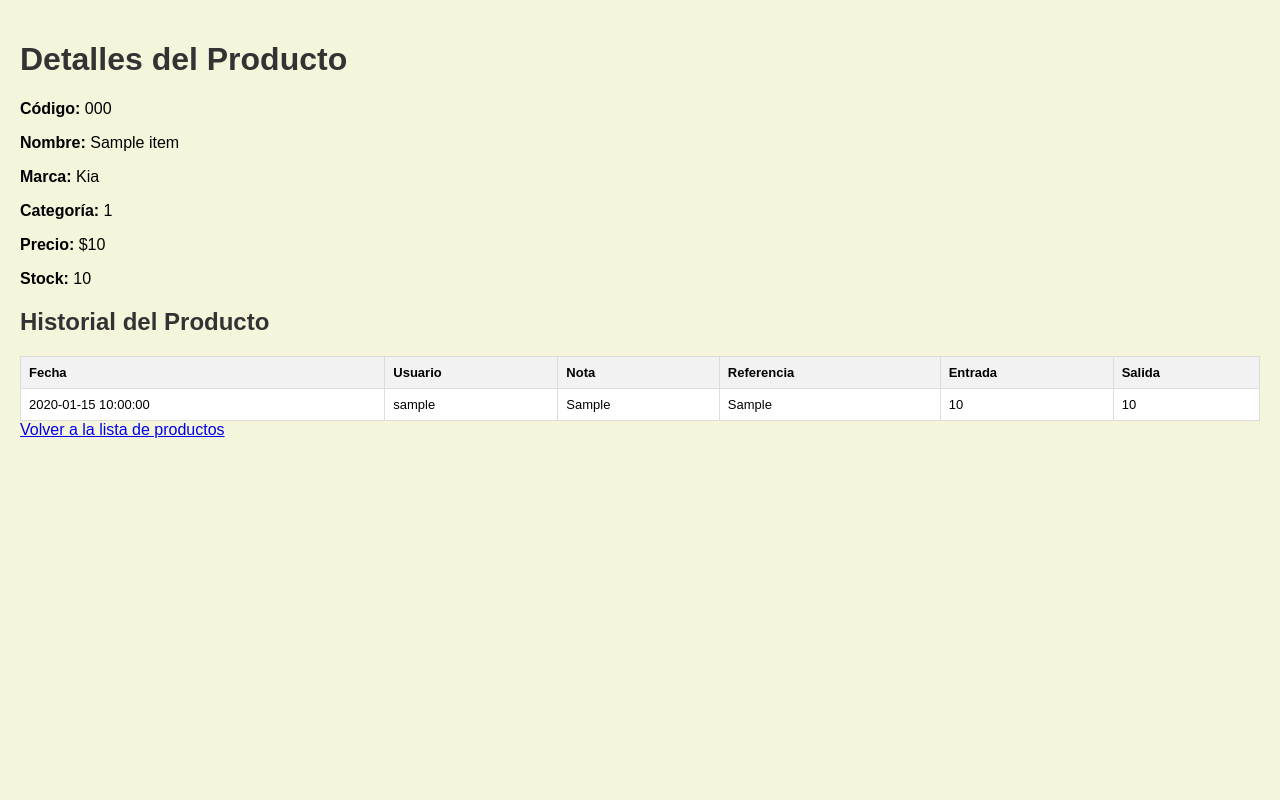
After one commit to radrian05/laja-db, a PHP site: page /views/itemHistory.php?id=1 in a window 1280 px wide. The commit adds this page. Run offline with PHP 8.4, Linux system fonts and the light colour scheme; the visitor is signed in with stand-in values (Sample User, id 1); tables that the repository leaves empty hold one stand-in row (values such as "Sample post").

Commit message:
categorias + historial

```diff
--- a/controllers/items.php
+++ b/controllers/items.php
@@ -1,6 +1,7 @@
 <?php
 require_once "../models/Item.php";
 require_once "../helpers/session_helper.php";
+
 class ItemController {
     private $itemModel;
 
@@ -50,10 +51,11 @@ class ItemController {
             // Registrar en historial
             $historyData = [
                 'id_producto' => $itemId,
-                'user_id' => $_SESSION['userId'], // ID del usuario que agregó el producto
+                'user_id' => $_SESSION['userName'], // ID del usuario que agregó el producto
                 'nota' => 'Producto agregado al inventario',
                 'referencia' => $_POST['code'], // Código del producto como referencia
-                'cantidad' => $_POST['stock'] // Cantidad inicial de stock
+                'stock_up' => $_POST['stock'], // Cantidad inicial de stock
+                'stock_down' => null // No hay disminución de stock al agregar un producto
             ];
             $this->itemModel->addToHistory($historyData);
 
@@ -85,22 +87,88 @@ class ItemController {
         $result = $this->itemModel->deleteItem($id);
         return $result;
     }
+
+    public function getProductHistory($productId) {
+        return $this->itemModel->getProductHistory($productId);
+    }
+
+    public function increaseStock() {
+        $id = htmlspecialchars(trim($_POST['id']));
+        $quantity = htmlspecialchars(trim($_POST['quantity']));
+
+        if (empty($id) || empty($quantity) || $quantity <= 0) {
+            flash('stock_message', 'Cantidad inválida');
+            redirect('../views/dashboard.php');
+        }
+
+        if ($this->itemModel->increaseStock($id, $quantity)) {
+            // Registrar en historial
+            $historyData = [
+                'id_producto' => $id,
+                'user_id' => $_SESSION['userName'], // Usuario que realizó la acción
+                'nota' => 'Stock aumentado',
+                'referencia' => 'Aumento manual',
+                'stock_up' => $quantity, // Cantidad aumentada
+                'stock_down' => null // No hay disminución
+            ];
+            $this->itemModel->addToHistory($historyData);
+
+            flash('stock_message', 'Stock aumentado correctamente');
+        } else {
+            flash('stock_message', 'Error al aumentar el stock');
+        }
+        redirect('../views/dashboard.php');
+    }
+
+    public function decreaseStock() {
+        $id = htmlspecialchars(trim($_POST['id']));
+        $quantity = htmlspecialchars(trim($_POST['quantity']));
+
+        if (empty($id) || empty($quantity) || $quantity <= 0) {
+            flash('stock_message', 'Cantidad inválida');
+            redirect('../views/dashboard.php');
+        }
+
+        if ($this->itemModel->decreaseStock($id, $quantity)) {
+            // Registrar en historial
+            $historyData = [
+                'id_producto' => $id,
+                'user_id' => $_SESSION['userName'], // Usuario que realizó la acción
+                'nota' => 'Stock disminuido',
+                'referencia' => 'Disminución manual',
+                'stock_up' => null, // No hay aumento
+                'stock_down' => $quantity // Cantidad disminuida
+            ];
+            $this->itemModel->addToHistory($historyData);
+
+            flash('stock_message', 'Stock disminuido correctamente');
+        } else {
+            flash('stock_message', 'Error al disminuir el stock o cantidad insuficiente');
+        }
+        redirect('../views/dashboard.php');
+    }
 }
+
 $ItemController = new ItemController;
 
-if($_SERVER['REQUEST_METHOD'] == 'POST'){
-    switch($_POST['type']){
+if ($_SERVER['REQUEST_METHOD'] == 'POST') {
+    switch ($_POST['type']) {
         case 'addItem':
             $ItemController->addItem();
             break;
         case 'editItem':
             $ItemController->updateItem($_POST);
             break;
+        case 'increaseStock':
+            $ItemController->increaseStock();
+            break;
+        case 'decreaseStock':
+            $ItemController->decreaseStock();
+            break;
         default:
-            //redirect("../views/dashboard.php");
             echo "error";
     }
-}else if ($_SERVER['REQUEST_METHOD'] == 'GET' && isset($_GET['type'])) {
+} else if ($_SERVER['REQUEST_METHOD'] == 'GET' && isset($_GET['type'])) {
     switch ($_GET['type']) {
         case 'delete':
             if (isset($_GET['id'])) {
@@ -115,5 +183,5 @@ if($_SERVER['REQUEST_METHOD'] == 'POST'){
         default:
             redirect('../views/dashboard.php');
     }
-    }
+}
 ?>
--- a/models/Item.php
+++ b/models/Item.php
@@ -9,12 +9,21 @@ class Item {
     }
 
     public function getItems() {
-        $this->db->query('SELECT * FROM items');
+        $this->db->query('
+            SELECT items.*, categorias.nombre_categoria AS category_name
+            FROM items
+            JOIN categorias ON items.CATEGORY = categorias.id_categoria
+        ');
         return $this->db->resultSet();
     }
 
     public function getItemById($id) {
-        $this->db->query('SELECT * FROM items WHERE ID = :id');
+        $this->db->query('
+            SELECT items.*, categorias.nombre_categoria AS category_name
+            FROM items
+            JOIN categorias ON items.CATEGORY = categorias.id_categoria
+            WHERE items.ID = :id
+        ');
         $this->db->bind(':id', $id);
         return $this->db->single();
     }
@@ -35,23 +44,23 @@ class Item {
     }
 
     public function addToHistory($data) {
-        $this->db->query('INSERT INTO historial (id_producto, user_id, nota, referencia, cantidad) VALUES (:id_producto, :user_id, :nota, :referencia, :cantidad)');
+        $this->db->query('INSERT INTO historial (id_producto, user_name, nota, referencia, stock_up, stock_down) VALUES (:id_producto, :user_id, :nota, :referencia, :stock_up, :stock_down)');
         $this->db->bind(':id_producto', $data['id_producto']);
         $this->db->bind(':user_id', $data['user_id']);
         $this->db->bind(':nota', $data['nota']);
         $this->db->bind(':referencia', $data['referencia']);
-        $this->db->bind(':cantidad', $data['cantidad']);
+        $this->db->bind(':stock_up', isset($data['stock_up']) ? $data['stock_up'] : null);
+        $this->db->bind(':stock_down', isset($data['stock_down']) ? $data['stock_down'] : null);
         return $this->db->execute();
     }
 
     public function updateItem($data) {
-        $this->db->query('UPDATE items SET CODE = :code, NAME = :name, BRAND = :brand, CATEGORY = :category, PRICE = :price, STOCK = :stock WHERE ID = :id');
+        $this->db->query('UPDATE items SET CODE = :code, NAME = :name, BRAND = :brand, CATEGORY = :category, PRICE = :price WHERE ID = :id');
         $this->db->bind(':code', $data['code']);
         $this->db->bind(':name', $data['name']);
         $this->db->bind(':brand', $data['brand']);
         $this->db->bind(':category', $data['category']);
         $this->db->bind(':price', $data['price']);
-        $this->db->bind(':stock', $data['stock']);
         $this->db->bind(':id', $data['id']);
         if ($this->db->execute()) {
             return ['success' => true, 'message' => 'Item modificado correctamente'];
@@ -65,5 +74,25 @@ class Item {
         $this->db->bind(':id', $id);
         return $this->db->execute();
     }
+
+    public function getProductHistory($productId) {
+        $this->db->query('SELECT * FROM historial WHERE id_producto = :id_producto ORDER BY fecha DESC');
+        $this->db->bind(':id_producto', $productId);
+        return $this->db->resultSet();
+    }
+
+    public function increaseStock($id, $quantity) {
+        $this->db->query('UPDATE items SET STOCK = STOCK + :quantity WHERE ID = :id');
+        $this->db->bind(':quantity', $quantity);
+        $this->db->bind(':id', $id);
+        return $this->db->execute();
+    }
+
+    public function decreaseStock($id, $quantity) {
+        $this->db->query('UPDATE items SET STOCK = STOCK - :quantity WHERE ID = :id AND STOCK >= :quantity');
+        $this->db->bind(':quantity', $quantity);
+        $this->db->bind(':id', $id);
+        return $this->db->execute();
+    }
 }
 ?>
--- a/views/dashboard.css
+++ b/views/dashboard.css
@@ -223,7 +223,7 @@ td{
     margin-bottom: 10px;
 }
 
-.edit-product, .add-product, .edit-category, .add-category, .add-user, .change-password {
+.edit-product, .add-product, .edit-category, .add-category, .add-user, .change-password, .increase-stock, .decrease-stock {
     display: none;
     background-color: white;
     padding: 0 10px 10px 10px;
@@ -238,16 +238,16 @@ td{
     max-width: 550px;
 }
 
-.edit-product.is-open, .add-product.is-open, .edit-category.is-open, .add-category.is-open, .add-user.is-open, .change-password.is-open {
+.edit-product.is-open, .add-product.is-open, .edit-category.is-open, .add-category.is-open, .add-user.is-open, .change-password.is-open, .increase-stock.is-open, .decrease-stock.is-open {
     display: block;
 }
 
-.edit-product form, .add-product form, .edit-category form, .add-category form, .add-user form, .change-password form {
+.edit-product form, .add-product form, .edit-category form, .add-category form, .add-user form, .change-password form, .increase-stock form, .decrease-stock form {
     display: flex;
     flex-direction: column;
 }
 
-.edit-product label, .add-product label, .edit-category label, .add-category label, .add-user label, .change-password label {
+.edit-product label, .add-product label, .edit-category label, .add-category label, .add-user label, .change-password label, .increase-stock label, .decrease-stock label {
     margin-top: 10px;
     font-weight: bold;
 }
@@ -269,7 +269,13 @@ td{
 .add-user button,
 .change-password input,
 .change-password select,
-.change-password button {
+.change-password button,
+.increase-stock input,
+.increase-stock select,
+.increase-stock button,
+.decrease-stock input,
+.decrease-stock select,
+.decrease-stock button {
     margin-top: 5px;
     padding: 10px;
     border: 1px solid #ddd;
@@ -277,7 +283,7 @@ td{
     font-size: 16px;
 }
 
-.edit-product button, .add-product button, .edit-category button, .add-category button, .add-user button, .change-password button {
+.edit-product button, .add-product button, .edit-category button, .add-category button, .add-user button, .change-password button, .increase-stock button, .decrease-stock button {
     margin-top: 20px;
     background-color: #f6be08;
     color: rgb(0, 0, 0);
@@ -288,7 +294,7 @@ td{
 
 
 
-.edit-product button:hover, .add-product button:hover, .edit-category button:hover, .add-category button:hover, .add-user button:hover {
+.edit-product button:hover, .add-product button:hover, .edit-category button:hover, .add-category button:hover, .add-user button:hover, .change-password button:hover, .increase-stock button:hover, .decrease-stock button:hover {
     background-color: #f6be08;
 }
 
--- /dev/null
+++ b/views/itemHistory.php
@@ -0,0 +1,78 @@
+<?php
+require_once '../helpers/session_helper.php';
+require_once '../controllers/items.php';
+ensureLoggedIn();
+
+if (!isset($_GET['id']) || empty($_GET['id'])) {
+    flash('product_message', 'ID de producto no proporcionado');
+    redirect('dashboard.php');
+}
+
+$productId = htmlspecialchars(trim($_GET['id']));
+$product = $ItemController->getItemById($productId);
+if (!$product) {
+    flash('product_message', 'Producto no encontrado');
+    redirect('dashboard.php');
+}
+
+$history = $ItemController->getProductHistory($productId);
+?>
+
+<!DOCTYPE html>
+<html>
+<head>
+    <meta charset="UTF-8">
+    <meta http-equiv="X-UA-Compatible" content="IE=edge">
+    <meta name="viewport" content="width=device-width, initial-scale=1.0">
+    <title>Detalles del Producto</title>
+    <link rel="stylesheet" href="dashboard.css" type="text/css">
+</head>
+<body>
+    <main>
+        <?php flash('product_message'); ?>
+        <h1>Detalles del Producto</h1>
+        <div class="product-details">
+            <p><strong>Código:</strong> <?php echo $product->CODE; ?></p>
+            <p><strong>Nombre:</strong> <?php echo $product->NAME; ?></p>
+            <p><strong>Marca:</strong> <?php echo $product->BRAND; ?></p>
+            <p><strong>Categoría:</strong> <?php echo $product->CATEGORY; ?></p>
+            <p><strong>Precio:</strong> $<?php echo $product->PRICE; ?></p>
+            <p><strong>Stock:</strong> <?php echo $product->STOCK; ?></p>
+        </div>
+
+        <h2>Historial del Producto</h2>
+        <table>
+            <thead>
+                <tr>
+                    <th>Fecha</th>
+                    <th>Usuario</th>
+                    <th>Nota</th>
+                    <th>Referencia</th>
+                    <th>Entrada</th>
+                    <th>Salida</th>
+                </tr>
+            </thead>
+            <tbody>
+                <?php if ($history): ?>
+                    <?php foreach ($history as $entry): ?>
+                        <tr>
+                            <td><?php echo $entry->fecha; ?></td>
+                            <td><?php echo $entry->user_name; ?></td>
+                            <td><?php echo $entry->nota; ?></td>
+                            <td><?php echo $entry->referencia; ?></td>
+                            <td><?php echo $entry->stock_up; ?></td>
+                            <td><?php echo $entry->stock_down; ?></td>
+                        </tr>
+                    <?php endforeach; ?>
+                <?php else: ?>
+                    <tr>
+                        <td colspan="5">No hay historial para este producto.</td>
+                    </tr>
+                <?php endif; ?>
+            </tbody>
+        </table>
+
+        <a href="dashboard.php">Volver a la lista de productos</a>
+    </main>
+</body>
+</html>
```
Also changed, not shown: lajadb.sql (+7 -6 lines), views/dashboard.js (+44 -9 lines), views/dashboard.php (+37 -11 lines), views/items.php (+7 -4 lines).
